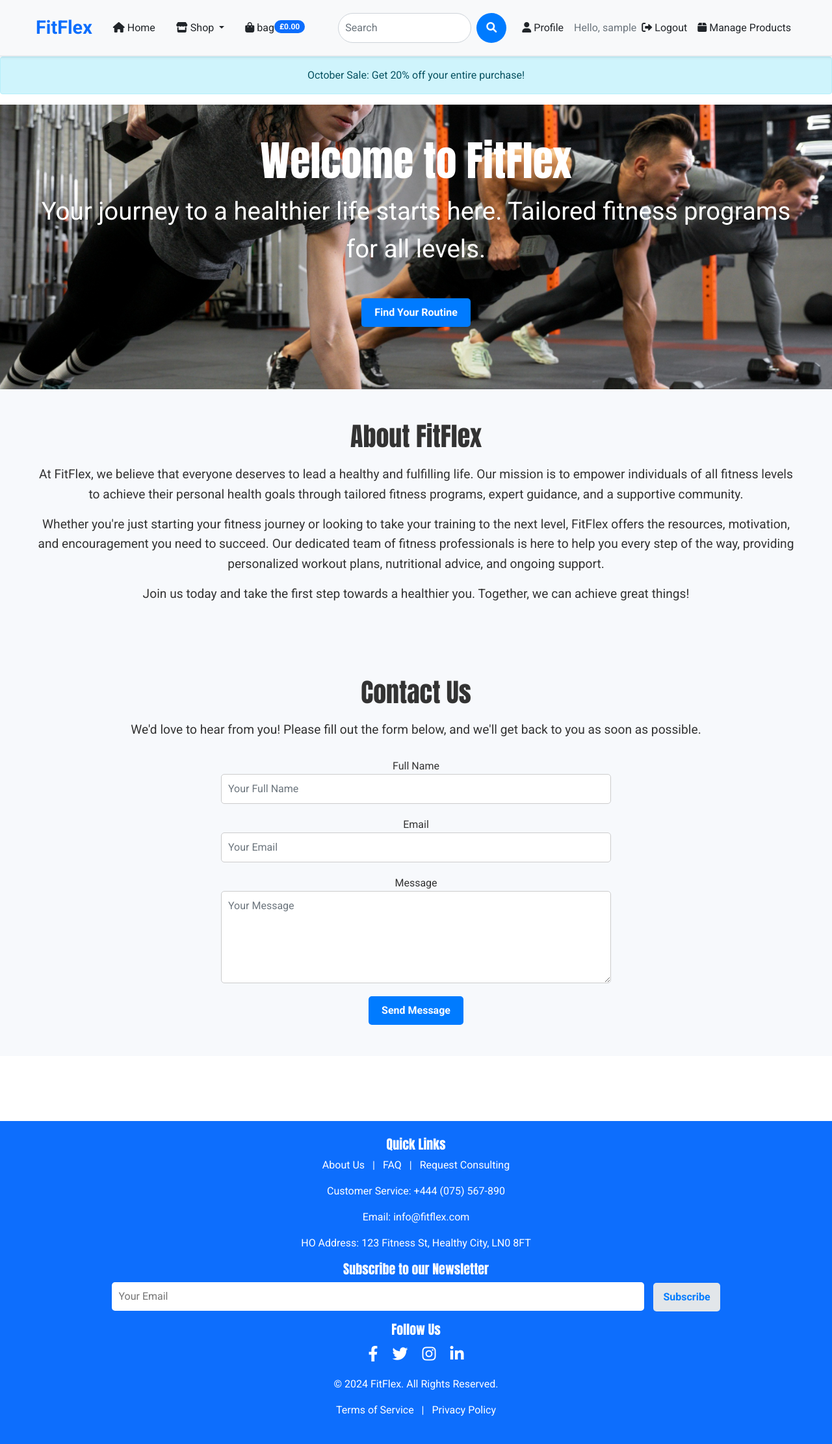
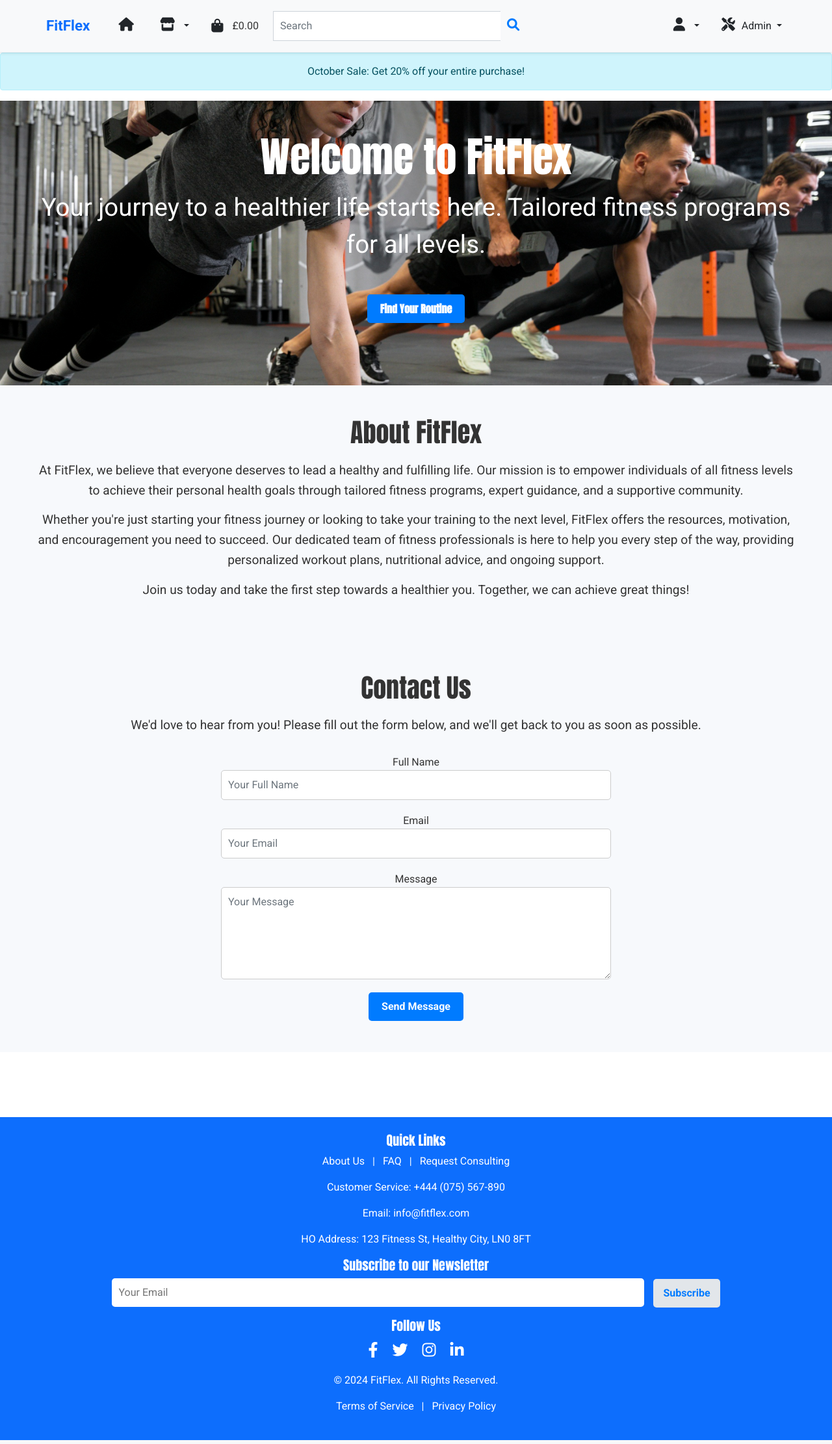
Before and after one commit to JonFD4/FitFlex, a Django app: page / in a window 1280 px wide. Shown: the whole page at 65% size. Run offline with Django 5.2, Linux system fonts and the light colour scheme; the visitor is signed in with stand-in values (Sample User, id 1).

Commit message:
Improve header

```diff
--- a/static/css/base.css
+++ b/static/css/base.css
@@ -1,69 +1,164 @@
+/* General Styling */
 html, body {
     height: 100%;
     margin: 0;
     display: flex;
     flex-direction: column;
+    font-family: 'Roboto', sans-serif;
 }
 
-/* Apply Anton to headings */
+/* Headings with Anton Font */
 h1, h2, h3, h4, h5, h6 {
     font-family: 'Anton', sans-serif;
 }
 
-/* Apply Roboto to body text */
-body, p, a {
-    font-family: 'Roboto', sans-serif;
-
+/* Navbar Styling */
+.navbar {
+    background-color: #f8f9fa;
+    border-bottom: 1px solid #e9ecef;
+    width: 100%;
+    z-index: 1030;
+    padding: 0.5rem 1rem;
 }
 
-/* Custom Navbar Styles */
-
-.navbar {
-    background-color: #f8f9fa;
-    border-bottom: 2px solid #e9ecef;
-
-    width: 100%;
-    z-index: 1030;
+/* Navbar Brand */
+.navbar-brand {
+    font-size: 1.4rem;
+    padding: 0.25rem 1rem;
 }
 
-.navbar-brand {
-    font-size: 1.8rem;
+/* Navbar Links */
+.navbar-nav .nav-item .nav-link {
+    padding: 0.75rem;
+    transition: color 0.3s ease;
+    font-size: 1rem;
 }
 
-.navbar-nav .nav-item .nav-link {
-    font-weight: 500;
-    transition: color 0.3s ease;
+
+.navbar-nav .nav-item .nav-link i {
+    font-size: 1.3rem;
+    margin-right: 6px;
+}
+
+
+.navbar-nav .nav-item .nav-link:hover i {
+    color: #007bff;
 }
 
 .navbar-nav .nav-item .nav-link:hover {
     color: #007bff;
 }
 
-.navbar .search-bar .form-control {
-    border-radius: 30px;
-    border: 1px solid #ced4da;
+
+.navbar-nav .nav-item .grand-total-elem {
+    font-size: 1rem;
+    color: #333;
+    margin-left: 0.5rem;
 }
 
-.navbar .btn-outline-primary {
-    border-radius: 30px;
-    padding: 10px 15px;
+.search-bar {
+    display: flex;
+    flex-grow: 1;
 }
 
-.navbar-nav .nav-item .badge {
-    font-size: 0.75rem;
-    padding: 4px 8px;
-    border-radius: 20px;
+
+.search-bar .search-input {
+    border: 1px solid #ced4da;
+    border-right: none;
+    border-radius: 0;
+    width: 150px;
+    max-width: 100%;
 }
 
-.navbar .user-name {
-    font-size: 1rem;
-    font-weight: 400;
-    color: #6c757d;
+
+@media (min-width: 992px) {
+    .search-bar .search-input {
+        width: 350px;
+    }
 }
+
+
+.search-bar .search-btn {
+    border: none;
+    background: none;
+    padding: 0 10px;
+    color: #007bff;
+    border-radius: 0;
+}
+
+
+.search-bar .search-btn i {
+    font-size: 1.2rem;
+}
+
+.navbar-nav .nav-item {
+    margin-right: 10px;
+}
+
+
+.navbar .btn-outline-primary {
+    border-radius: 0;
+    padding: 0.5rem 1rem;
+}
+
+
+.navbar-nav .nav-item .badge {
+    font-size: 0.7rem;
+    padding: 3px 6px;
+    border-radius: 12px;
+    top: -10px;
+    right: -10px;
+}
+
 
 .navbar-toggler {
     border: none;
 }
+
+
+.navbar-nav .dropdown-menu {
+    right: 0;
+    left: auto;
+}
+
+.navbar-nav .dropdown-menu .dropdown-item {
+    font-size: 0.95rem;
+}
+
+@media (max-width: 768px) {
+
+    .search-bar {
+        display: none;
+    }
+
+
+    .navbar-nav .nav-item .search-toggle {
+        display: inline-block;
+    }
+
+
+    .search-toggle.open + .search-bar {
+        display: flex;
+        width: 100%;
+    }
+
+    .navbar-nav {
+        display: flex;
+        flex-direction: column;
+        align-items: flex-start;
+    }
+
+    .navbar-nav .nav-item {
+        margin-bottom: 10px;
+    }
+
+
+    .navbar-nav .nav-item .nav-link {
+        font-size: 0.9rem;
+        padding: 0.5rem 0.75rem;
+    }
+}
+
 
 /* Style hero section */
 .hero-section {
--- a/templates/includes/header.html
+++ b/templates/includes/header.html
@@ -14,42 +14,42 @@
                 <ul class="navbar-nav me-auto mb-2 mb-lg-0">
                     <!-- Home Link -->
                     <li class="nav-item">
-                        <a class="nav-link text-dark px-3" href="{% url 'home' %}">
-                            <i class="fas fa-home nav-icon"></i> Home
+                        <a class="nav-link text-dark" href="{% url 'home' %}">
+                            <i class="fas fa-home"></i>
                         </a>
                     </li>
 
-                    <!-- Shop Link with Dropdown -->
+                    <!-- Shop Dropdown -->
                     <li class="nav-item dropdown">
-                        <a class="nav-link dropdown-toggle text-dark px-3" href="#" id="shopDropdown" role="button" data-bs-toggle="dropdown" aria-expanded="false">
-                            <i class="fas fa-store nav-icon"></i> Shop
+                        <a class="nav-link dropdown-toggle text-dark" href="#" id="shopDropdown" role="button" data-bs-toggle="dropdown" aria-expanded="false">
+                            <i class="fas fa-store"></i>
                         </a>
                         <ul class="dropdown-menu" aria-labelledby="shopDropdown">
                             <li><a class="dropdown-item" href="{% url 'all_products' %}?category=Gym">Gym Workouts</a></li>
                             <li><a class="dropdown-item" href="{% url 'all_products' %}?category=Home">Home Workouts</a></li>
                             <li><a class="dropdown-item" href="{% url 'all_products' %}">All Workouts</a></li>
-                            <li><a class="dropdown-item" href="#">Consultations contact</a></li>
                         </ul>
                     </li>
 
-                    <!-- bag Link with Total -->
+                    <!-- Bag Link with Total -->
                     <li class="nav-item">
-                        <a class="nav-link text-dark px-3 position-relative" href="{% url 'bag'%}">
-                            <i class="fas fa-shopping-bag nav-icon"></i> bag
-                            <!-- Display grand_total if available -->
-                            {% if grand_total %}
-                                <span class="badge bg-primary position-absolute grand-total-elem">{{ grand_total|floatformat:2 }}</span>
-                            {% else %}
-                                <span class="badge bg-primary position-absolute grand-total-elem">£0.00</span>
-                            {% endif %}
+                        <a class="nav-link text-dark position-relative d-flex align-items-center" href="{% url 'bag'%}">
+                            <i class="fas fa-shopping-bag"></i>
+                            <span class="grand-total-elem ms-2">
+                                {% if grand_total %}
+                                    £{{ grand_total|floatformat:2 }}
+                                {% else %}
+                                    £0.00
+                                {% endif %}
+                            </span>
                         </a>
                     </li>
                 </ul>
 
                 <!-- Search Bar -->
-                <form method="GET" action="{%url 'all_products' %}" class="d-flex ms-3 search-bar">
-                    <input class="form-control me-2" name="q" type="search" placeholder="Search" aria-label="Search">
-                    <button class="btn btn-outline-primary" type="submit">
+                <form method="GET" action="{% url 'all_products' %}" class="d-flex ms-auto search-bar">
+                    <input class="form-control search-input" name="q" type="search" placeholder="Search" aria-label="Search">
+                    <button class="btn search-btn" type="submit">
                         <i class="fas fa-search"></i>
                     </button>
                 </form>
@@ -57,40 +57,41 @@
                 <!-- User Authentication Links -->
                 <ul class="navbar-nav ms-3 align-items-center">
                     {% if user.is_authenticated %}
-                        <!-- Profile Link -->
-                        <li class="nav-item">
-                            <a class="nav-link text-dark" href="#"><i class="fas fa-user nav-icon"></i> Profile</a>
+                        <!-- Profile and Logout in Dropdown -->
+                        <li class="nav-item dropdown">
+                            <a class="nav-link dropdown-toggle text-dark" href="#" role="button" data-bs-toggle="dropdown" aria-expanded="false">
+                                <i class="fas fa-user"></i>
+                            </a>
+                            <ul class="dropdown-menu">
+                                <li><a class="dropdown-item" href="#">Profile</a></li>
+                                <li><a class="dropdown-item" href="{% url 'account_logout' %}">Logout</a></li>
+                            </ul>
                         </li>
-                        <!-- Display User Name -->
-                        <li class="nav-item ms-2">
-                            <span class="user-name text-muted">Hello, {{ user.username }}</span>
+                        {% if user.is_superuser %}
+                        <li class="nav-item dropdown">
+                            <a class="nav-link dropdown-toggle text-dark" href="#" id="managementDropdown" role="button" data-bs-toggle="dropdown" aria-expanded="false">
+                                <i class="fas fa-tools"></i> Admin
+                            </a>
+                            <ul class="dropdown-menu" aria-labelledby="managementDropdown">
+                                <li><a class="dropdown-item" href="#">Manage Products</a></li>
+                                <li><a class="dropdown-item" href="#">Manage Users</a></li>
+                                <li><a class="dropdown-item" href="#">Manage Orders</a></li>
+                                <li><a class="dropdown-item" href="#">Site Settings</a></li>
+                            </ul>
                         </li>
-                        <!-- Logout Link -->
-                        <li  class="nav-item">
-                            <a class="nav-link text-dark" href="{% url 'account_logout' %}">
-                                <i class="fas fa-sign-out-alt nav-icon"></i> Logout
-                            </a>
-                        </li>
+                        {% endif %}
                     {% else %}
                         <!-- Login Link -->
                         <li class="nav-item">
                             <a class="nav-link text-dark" href="{% url 'account_login' %}">
-                                <i class="fa fa-sign-in-alt nav-icon"></i> Login
+                                <i class="fas fa-sign-in-alt"></i>
                             </a>
                         </li>
                         <!-- Register Link -->
                         <li class="nav-item">
                             <a class="nav-link text-dark" href="{% url 'account_signup' %}">
-                                <i class="fas fa-user-plus nav-icon"></i> Register
+                                <i class="fas fa-user-plus"></i>
                             </a>
-                        </li>
-                    {% endif %}
-
-                    <!-- Admin Authentication Links -->
-                    {% if user.is_superuser %}
-                        <!-- Manage Products Link -->
-                        <li class="nav-item">
-                            <a class="nav-link text-dark" href="#"><i class="fas fa-box nav-icon"></i> Manage Products</a>
                         </li>
                     {% endif %}
                 </ul>
```
